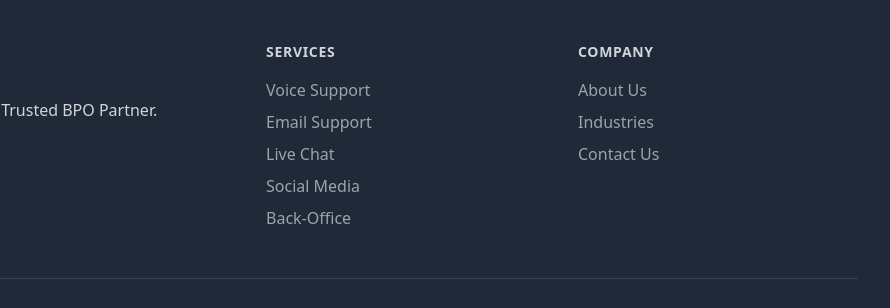
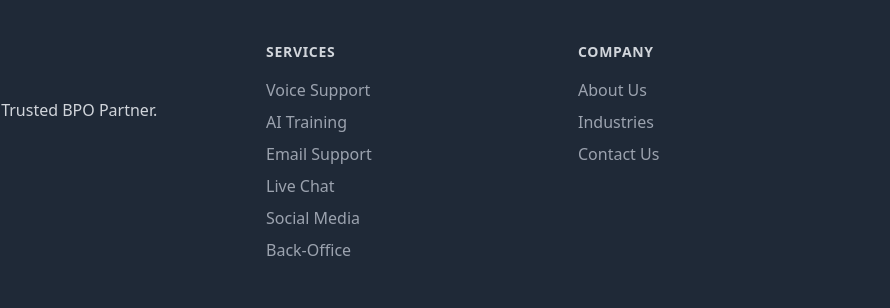
Before and after one commit to Chrisever/Chrisever.github.io, a plain HTML site: page index.html in a window 1280 px wide. Shown: the part 4472-4780 px from the top of the page, 390-1280 px from the left. Drawn offline with nearby package versions, Linux system fonts and the light colour scheme.

Commit message:
Update index.html
Update to ver4 to add AI training in the last  section

```diff
--- a/index.html
+++ b/index.html
@@ -588,6 +588,7 @@
                     <h3 class="text-sm font-semibold text-gray-300 uppercase tracking-wider mb-4">Services</h3>
                     <ul class="space-y-2">
                         <li><a href="#services" class="text-gray-400 hover:text-white">Voice Support</a></li>
+                        <li><a href="#services" class="text-gray-400 hover:text-white">AI Training</a></li>
                         <li><a href="#services" class="text-gray-400 hover:text-white">Email Support</a></li>
                         <li><a href="#services" class="text-gray-400 hover:text-white">Live Chat</a></li>
                         <li><a href="#services" class="text-gray-400 hover:text-white">Social Media</a></li>
```
